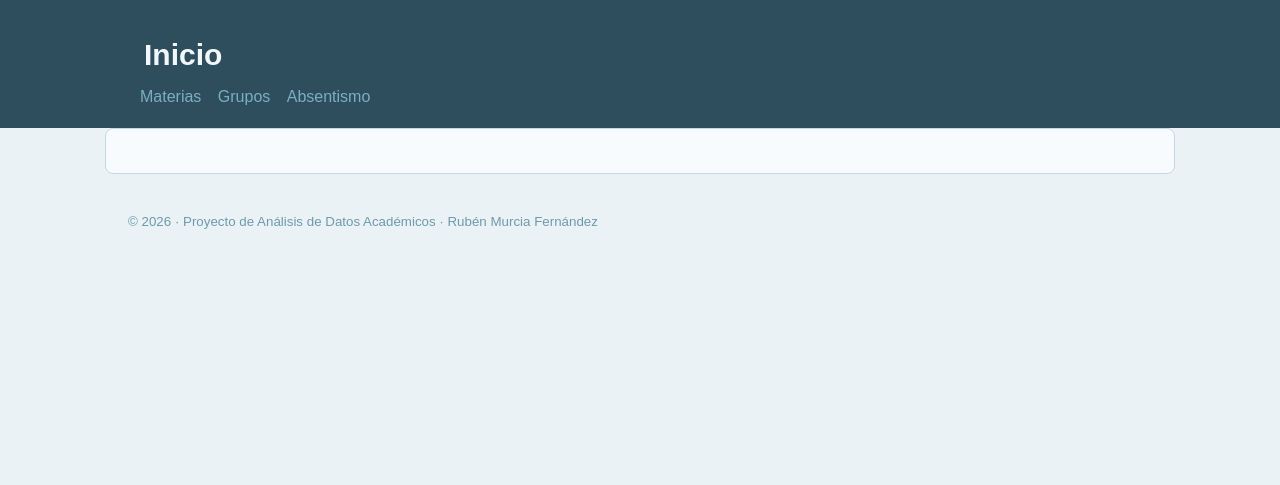
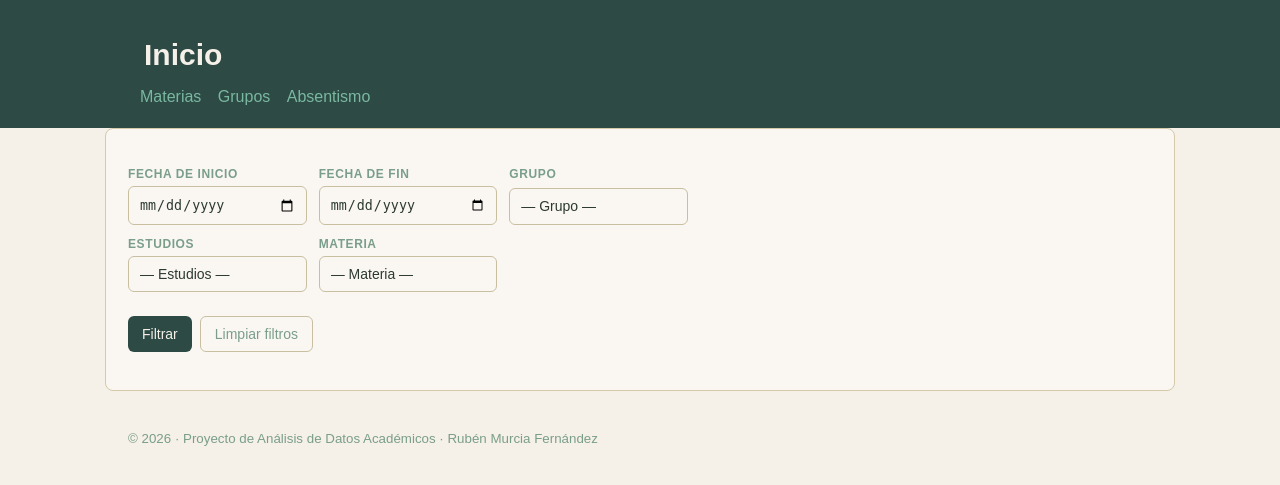
Before and after one commit to rubmurfer/analisis-de-datos, a Flask app: template templates/absentismo.html in a window 1280 px wide. Shown: the top 485 px of the page. Run offline with Flask 3, Linux system fonts and the light colour scheme; the template is opened without the code that fills it, so the values that code supplies are empty; parts of the project's set-up code (start-up, migrations or seed data) failed here and were passed over.

Commit message:
Avances en /absentismo
se ha añadido parcialmente la página de /absentismo. Faltan las gráficas.

Además, se ha retocado la paleta de colores para hacer del sitio más más cálido.

```diff
--- a/app.py
+++ b/app.py
@@ -6,9 +6,10 @@ from utils.calcular_datos import (
 
     materias_lista_evaluaciones, materias_lista_grupos, materias_lista_cursos,
     grupos_lista_evaluaciones, grupos_lista_cursos, grupos_lista_materias,
+    absentismo_lista_grupos, absentismo_lista_estudios, absentismo_lista_materias
+)
 
-    grafica_materias_aprobados, grafica_grupos
-)
+from utils.crear_graficas import (grafica_materias_aprobados, grafica_grupos)
 
 app = Flask(__name__) # Apartado de Web con Flask
 
@@ -147,7 +148,6 @@ def grupos(): # Rendimiento por Grupo
 
     if evaluacion or curso or materia:
 
-
         html_datos = (
             df.rename(columns=columnas).head(head_datos_resumen)
             .to_html(classes="datos", index=False, border=0)
@@ -193,9 +193,54 @@ def absentismo(): # Faltas, retrasos, etc
         "ETAPA":       "Etapa"
     }
 
+    fecha_inicio = request.args.get("fecha_inicio") or None
+    fecha_fin = request.args.get("fecha_fin") or None
+    grupo = request.args.get("grupo") or None
+    estudios = request.args.get("estudios") or None
+    materia = request.args.get("materia") or None
+
+    html_datos = None
+    html_resumen_grupo = None
+    html_resumen_materia = None
+    html_resumen_matricula = None
+    grafica = None
+
+    df, resumen_grupo, resumen_materia, resumen_matricula = obtener_faltas(
+        fecha_inicio=fecha_inicio,
+        fecha_fin=fecha_fin,
+        grupo=grupo,
+        estudios=estudios,
+        materia=materia
+    )
+
+    if fecha_inicio or fecha_fin or grupo or estudios or materia:
+        html_datos = (
+            df.rename(columns=columnas).head(head_datos_resumen)
+            .to_html(classes="datos", index=False, border=0)
+        )
+        html_resumen_grupo = resumen_grupo.to_html(classes="resumen", index=True, border=0)
+        html_resumen_materia = resumen_materia.to_html(classes="resumen", index=True, border=0)
+        html_resumen_matricula = resumen_matricula.to_html(classes="resumen", index=True, border=0)
+
     return render_template(
         "absentismo.html",
-        title = "Absentismo"
+        title = "Absentismo",
+        datos=html_datos,
+        resumen_grupo=html_resumen_grupo,
+        resumen_materia=html_resumen_materia,
+        resumen_matricula=html_resumen_matricula,
+
+        grupos=absentismo_lista_grupos,
+        estudios=absentismo_lista_estudios,
+        materias=absentismo_lista_materias,
+
+        sel_fecha_inicio=fecha_inicio,
+        sel_fecha_fin=fecha_fin,
+        sel_grupo=grupo,
+        sel_estudios=estudios,
+        sel_materia=materia,
+
+        grafica=grafica,
     )
 
 if __name__ == "__main__":
--- a/static/style.css
+++ b/static/style.css
@@ -1,28 +1,28 @@
 /* Variables de Colores:  */
 
-:root{
-    --fondo-normal: #eaf2f5;
-    --fondo-cabeceras: #2e4e5e;
-    --texto-normal: #2a3f4a;
-    --texto-cabeceras: #f2f8fa;
+:root {
+    --fondo-normal: #f5f0e8;
+    --fondo-cabeceras: #2d4a45;
+    --texto-normal: #2c3a2e;
+    --texto-cabeceras: #f5f0e8;
 
     --brand-link: var(--texto-cabeceras);
-    --nav-link: #7aafc2;
+    --nav-link: #7ab8a0;
 
-    --fondo-main: #f7fbfd;
-    --texto-footer: #6e9aaa;
-    --borde-main: #c4d9e2;
+    --fondo-main: #faf7f2;
+    --texto-footer: #7a9e8a;
+    --borde-main: #d4c9a8;
 
-    --fondo-tabla-1: #d8eaf0;
-    --fondo-tabla-2: #f0f7fa;
-    --fondo-tabla-hover: #d8eaf0;
+    --fondo-tabla-1: #ede5d0;
+    --fondo-tabla-2: #f5f0e8;
+    --fondo-tabla-hover: #ede5d0;
 
-    --input: #b0cdd8;
-    --boton-hover: #223540;
-    --boton-2-hover: #4e8498;
+    --input: #c8bfa0;
+    --boton-hover: #1e3330;
+    --boton-2-hover: #9a6220;
 
-    --msg-fondo: #deeef4;
-    --msg-borde: #4e9ab2;
+    --msg-fondo: #faeeda;
+    --msg-borde: #ba7517;
 }
 
 /* Código:  */
--- a/templates/absentismo.html
+++ b/templates/absentismo.html
@@ -4,11 +4,94 @@
 
 {% block content %}
 
-<!-- fecha_inicio, fecha_fin, grupo, materia -->
+<!-- fecha_inicio, fecha_fin, grupo, estudios, materia -->
 
-<!-- Resumen -->
-{% if resumen %}
-  <div>{{ resumen | safe }}</div>
+ <div class="form">
+  <form method="get">
+    <div class="form-row">
+      <div class="form-group">
+        <label>Fecha de Inicio</label>
+
+        <!-- Fecha inicio -->
+        <input id="fecha_inicio" name="fecha_inicio" type="date" value="{{ sel_fecha_inicio or '' }}">
+
+      </div>
+
+      <div class="form-group">
+        <label>Fecha de Fin</label>
+
+        <!-- Fecha inicio -->
+        <input id="fecha_fin" name="fecha_fin" type="date" value="{{ sel_fecha_fin or '' }}">
+
+      </div>
+
+      <div class="form-group">
+        <label for="grupo">Grupo</label>
+
+        <!-- Grupo -->
+        <select id="grupo" name="grupo">
+        <option value="">— Grupo —</option>
+        {% for g in grupos %}
+          <option value="{{ g }}" {% if g == sel_grupo %}selected{% endif %}>
+            {{ g }}
+          </option>
+        {% endfor %}
+      </select>
+
+      </div>
+
+      <div class="form-group">
+        <label for="estudios">Estudios</label>
+
+        <!-- Estudios -->
+        <select id="estudios" name="estudios">
+        <option value="">— Estudios —</option>
+        {% for e in estudios %}
+            <option value="{{ e }}" {% if e == sel_estudios %}selected{% endif %}>
+            {{ e }}
+            </option>
+        {% endfor %}
+        </select>
+      </div>
+
+      <div class="form-group">
+        <label for="grupo">Materia</label>
+
+        <!-- Materia -->
+        <select id="materia" name="materia">
+        <option value="">— Materia —</option>
+        {% for m in materias %}
+            <option value="{{ m }}" {% if m == sel_materia %}selected{% endif %}>
+            {{ m }}
+            </option>
+        {% endfor %}
+        </select>
+
+      </div>
+    </div>
+    <div class="actions">
+      <button class="btn" type="submit">Filtrar</button>
+      <a class="btn-limpiar" href="{{ url_for('absentismo') }}">Limpiar filtros</a>
+    </div>
+  </form>
+</div>
+
+
+
+<!-- Resúmenes -->
+{% if resumen_grupo %}
+  <h3>Por grupo</h3>
+  <div>{{ resumen_grupo | safe }}</div>
+{% endif %}
+
+{% if resumen_materia %}
+  <h3>Por materia</h3>
+  <div>{{ resumen_materia | safe }}</div>
+{% endif %}
+
+{% if resumen_matricula %}
+  <h3>Por matrícula</h3>
+  <div>{{ resumen_matricula | safe }}</div>
 {% endif %}
 
 <!-- Gráfica -->
--- a/utils/carga_datos.py
+++ b/utils/carga_datos.py
@@ -46,3 +46,5 @@ notas_categoricas = {
 df_notas["NOTA"] = df_notas["NOTA"].replace(notas_categoricas)
 df_notas["NOTA"] = pd.to_numeric(df_notas["NOTA"], errors="coerce")
 df_notas = df_notas.dropna(subset=["NOTA"]) # Borramos a todos los alumnos cuyas notas, a pesar de todo el limpiado, sigan singo NaN.
+
+df_faltas["FECHA_FALTA"] = pd.to_datetime(df_faltas["FECHA_FALTA"], errors="coerce")
```
Also changed, not shown: utils/calcular_datos.py (+50 -75 lines), utils/crear_graficas.py (added, +75 -0 lines).
